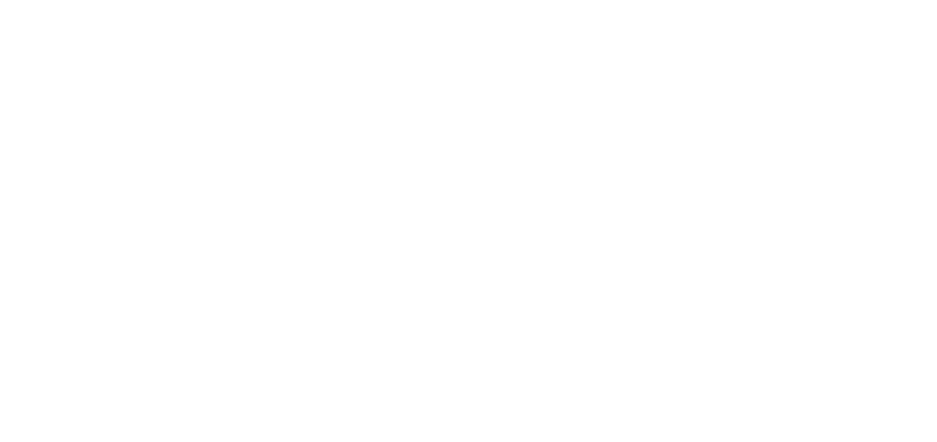
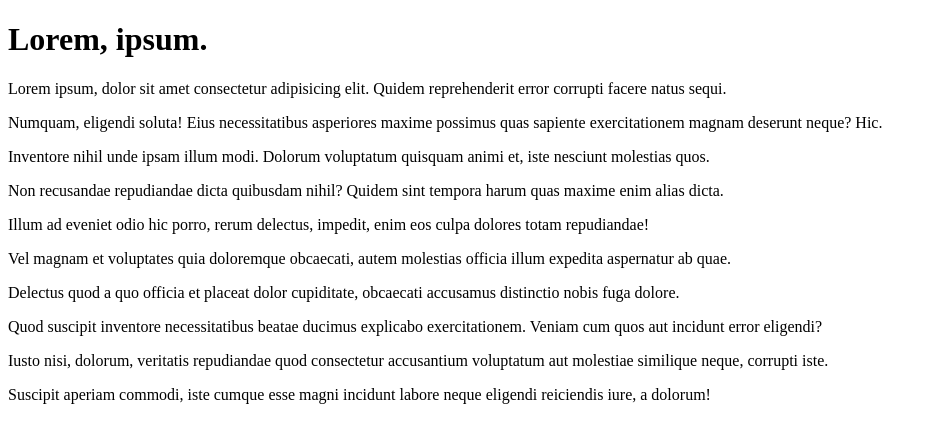
Before and after one commit to lolaabitova/15.11.22, a plain HTML site: page index.html in a window 1280 px wide. Shown: the whole page, without its empty margins (0-937 px from the left). Drawn offline with Linux system fonts and the light colour scheme.

Commit message:
added paragraph

```diff
--- a/index.html
+++ b/index.html
@@ -7,6 +7,17 @@
   <title>Document</title>
 </head>
 <body>
+  <h1>Lorem, ipsum.</h1>
+  <p>Lorem ipsum, dolor sit amet consectetur adipisicing elit. Quidem reprehenderit error corrupti facere natus sequi.</p>
+  <p>Numquam, eligendi soluta! Eius necessitatibus asperiores maxime possimus quas sapiente exercitationem magnam deserunt neque? Hic.</p>
+  <p>Inventore nihil unde ipsam illum modi. Dolorum voluptatum quisquam animi et, iste nesciunt molestias quos.</p>
+  <p>Non recusandae repudiandae dicta quibusdam nihil? Quidem sint tempora harum quas maxime enim alias dicta.</p>
+  <p>Illum ad eveniet odio hic porro, rerum delectus, impedit, enim eos culpa dolores totam repudiandae!</p>
+  <p>Vel magnam et voluptates quia doloremque obcaecati, autem molestias officia illum expedita aspernatur ab quae.</p>
+  <p>Delectus quod a quo officia et placeat dolor cupiditate, obcaecati accusamus distinctio nobis fuga dolore.</p>
+  <p>Quod suscipit inventore necessitatibus beatae ducimus explicabo exercitationem. Veniam cum quos aut incidunt error eligendi?</p>
+  <p>Iusto nisi, dolorum, veritatis repudiandae quod consectetur accusantium voluptatum aut molestiae similique neque, corrupti iste.</p>
+  <p>Suscipit aperiam commodi, iste cumque esse magni incidunt labore neque eligendi reiciendis iure, a dolorum!</p>
 
 </body>
 </html>
```
